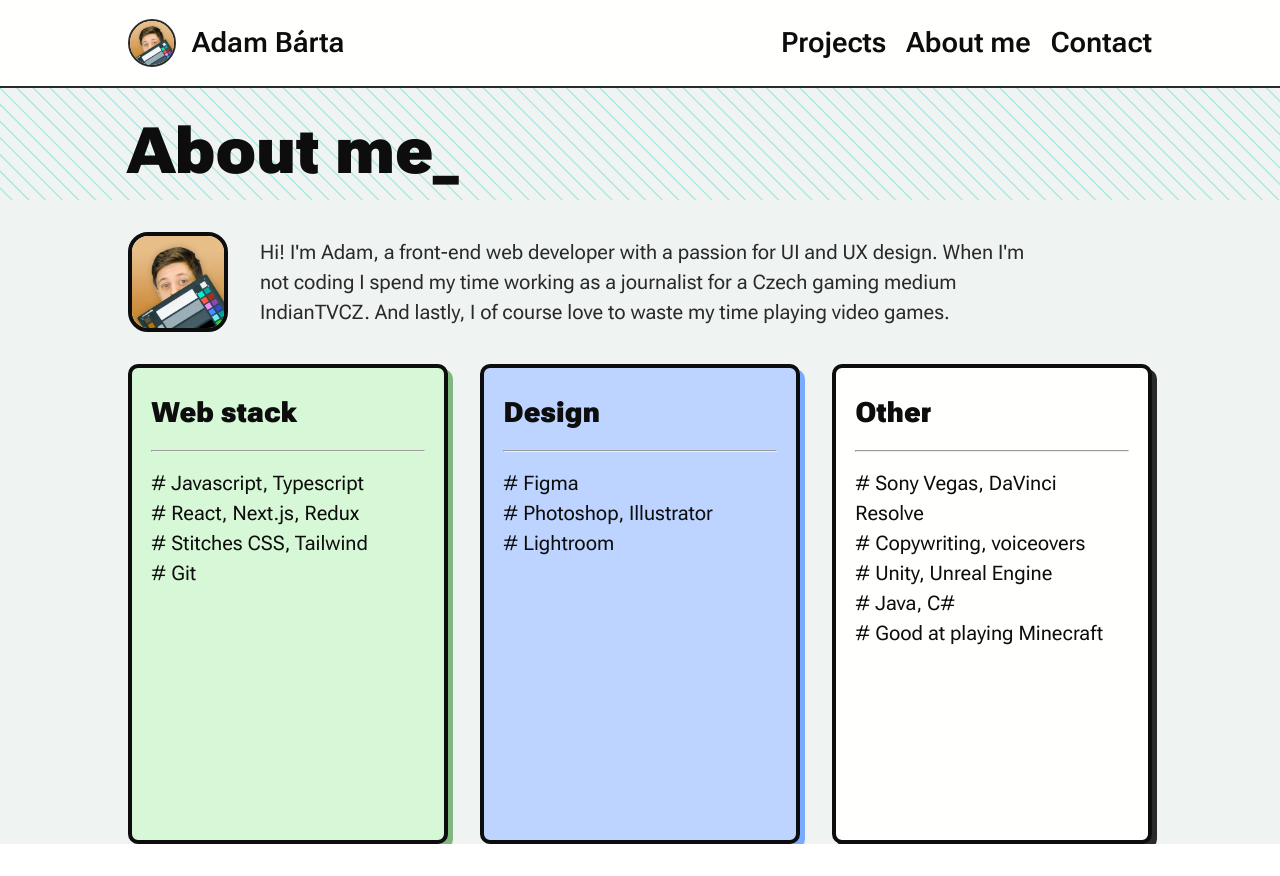
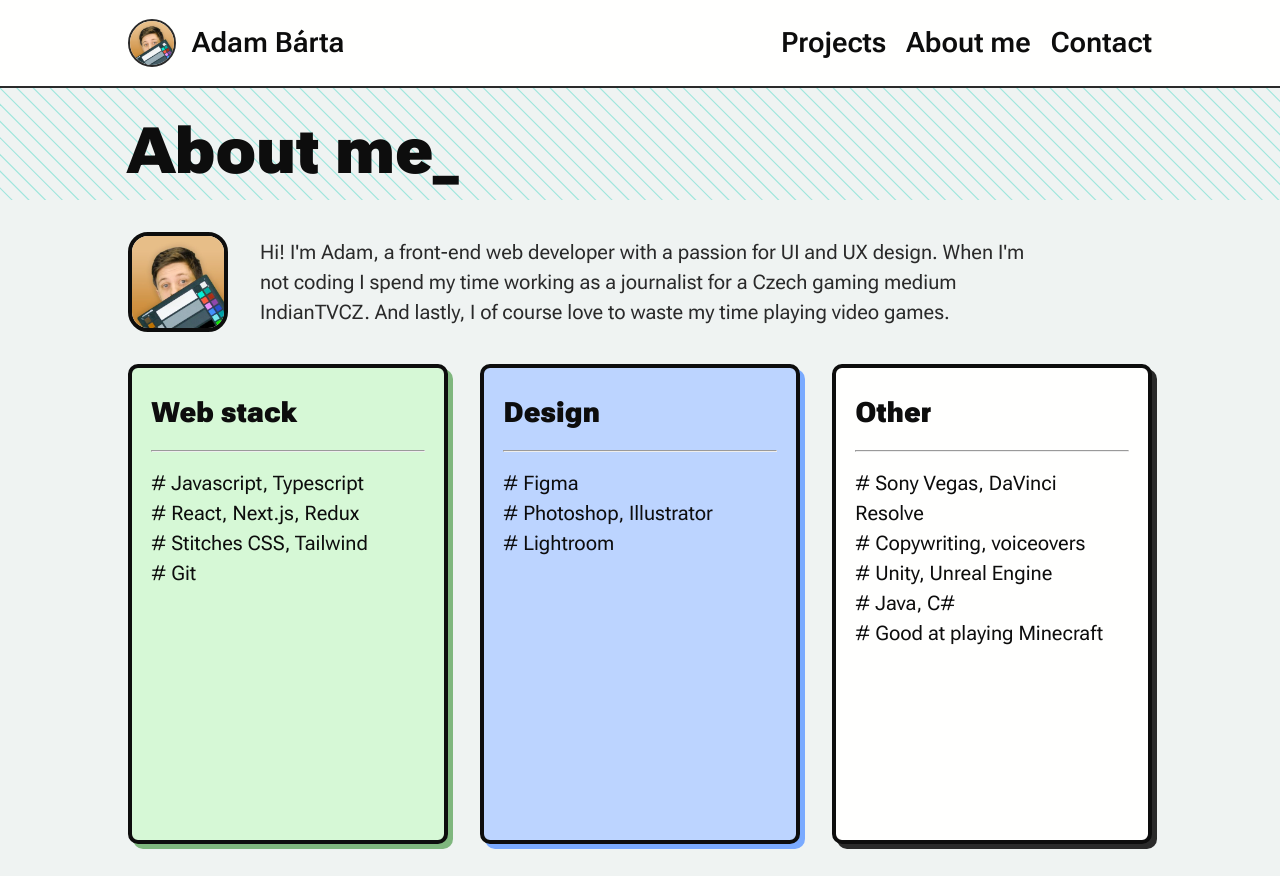
Before and after one commit to PeanutButte7/portfolio, a Next.js app: page /about in a window 1280 px wide. Before the commit the page ends 844 px from the top, so only its background shows below. Built offline with nearby package versions, Linux system fonts and the light colour scheme.

Commit message:
Added padding to the bottom of the page

```diff
--- a/src/components/Layout/Layout.styles.ts
+++ b/src/components/Layout/Layout.styles.ts
@@ -6,6 +6,7 @@ export const LayoutStyled = styled('div', {
     flexDirection: 'column',
     backgroundColor: '$lightTurquoise',
     minHeight: '100vh',
+    paddingBottom: '2rem',
 
     '& > p': {
         animation: `${fadeIn} 0.5s ease-in-out`,
```
